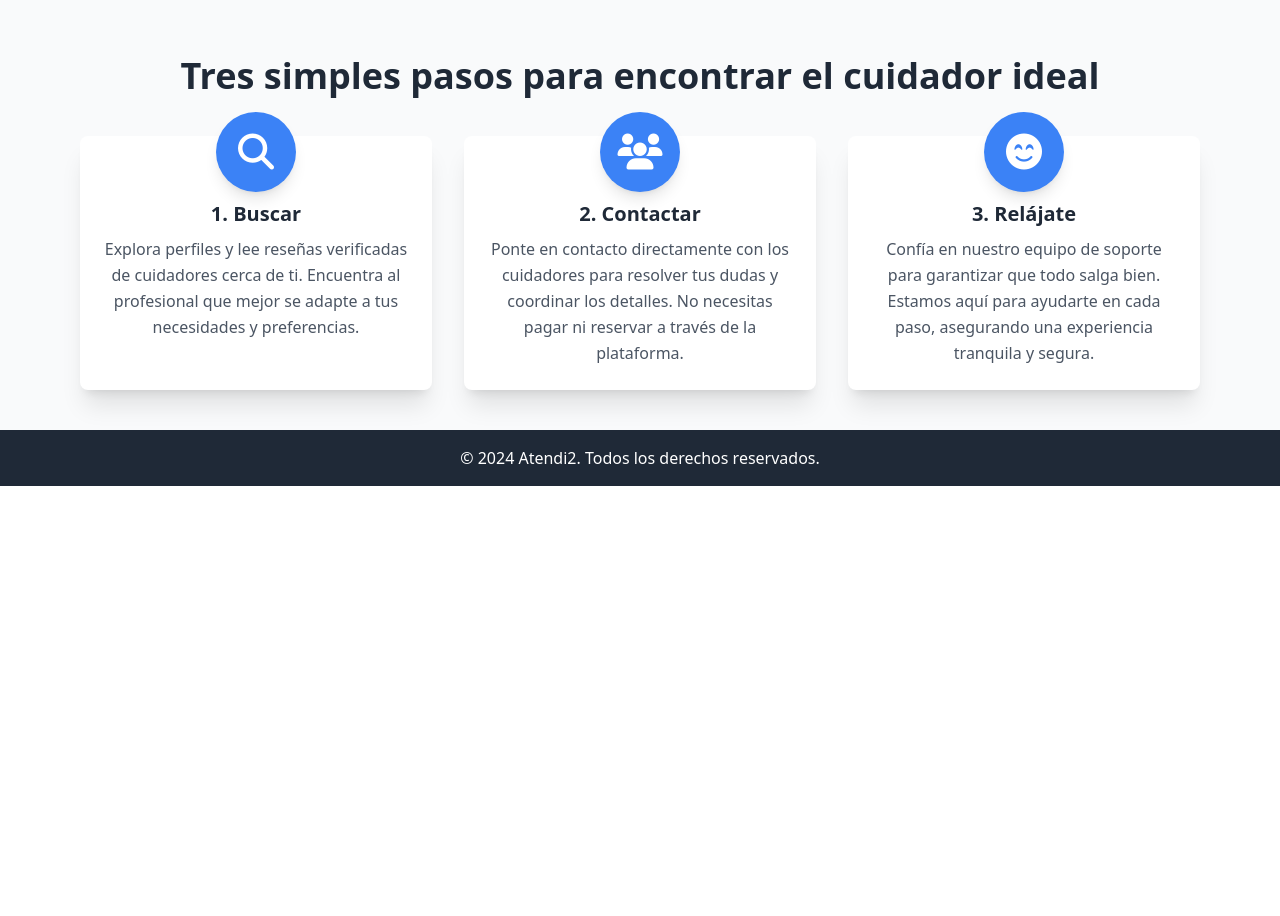
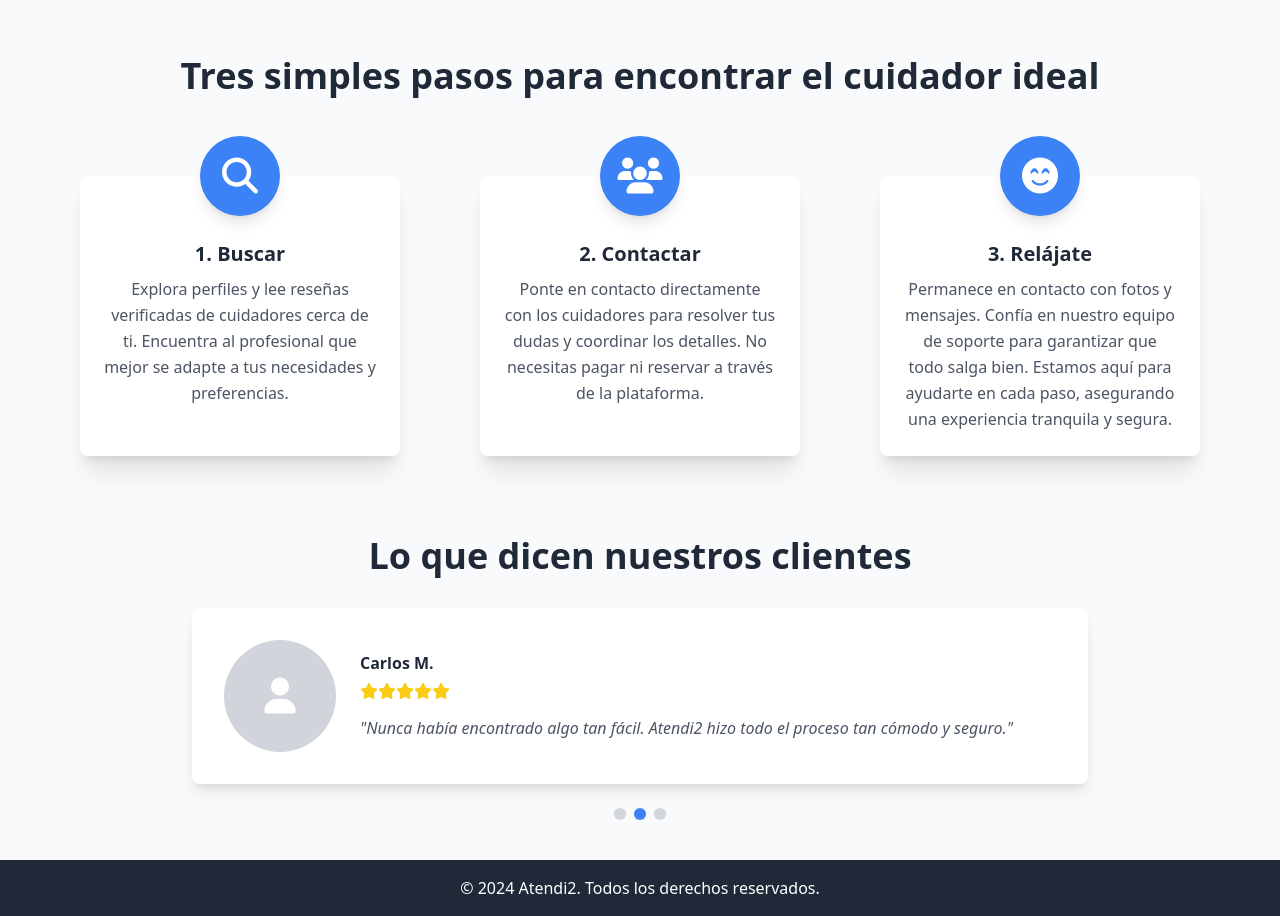
Before and after one commit to DivuxDev/frontend-EDC, a Vue app in the folder edc/: page / in a window 1280 px wide. Shown: the part 1280-2196 px from the top of the page. Before the commit the page ends 1766 px from the top, so only its background shows below. Built offline with nearby package versions, Linux system fonts and the light colour scheme.

Commit message:
Sección de reseñas en index

```diff
--- a/edc/src/views/Index.vue
+++ b/edc/src/views/Index.vue
@@ -10,6 +10,7 @@
 
 <template>
   <div>
+
     <section class="bg-[url('/buscador.png')] bg-no-repeat bg-center bg-cover md:p-20">
       <main>
         <!-- Encabezados -->
@@ -79,11 +80,11 @@
         Tres simples pasos para encontrar el cuidador ideal
       </h2>
 
-      <div class="grid grid-cols-1 md:grid-cols-2 lg:grid-cols-3 gap-8">
+      <div class="grid grid-cols-1 md:grid-cols-2 lg:grid-cols-3 gap-20 mt-20">
 
         <div class="relative flex flex-col items-center text-center bg-white p-6 rounded-lg shadow-xl">
           <div
-            class="absolute -top-6 flex items-center justify-center bg-blue-500 text-white w-20 h-20 rounded-full shadow-lg">
+            class="absolute -top-10 flex items-center justify-center bg-blue-500 text-white w-20 h-20 rounded-full shadow-lg">
             <i class="fas fa-search text-4xl"></i>
           </div>
           <h3 class="text-xl font-bold text-gray-800 mt-10 mb-2">1. Buscar</h3>
@@ -95,7 +96,7 @@
 
         <div class="relative flex flex-col items-center text-center bg-white p-6 rounded-lg shadow-xl">
           <div
-            class="absolute -top-6 flex items-center justify-center bg-blue-500 text-white w-20 h-20 rounded-full shadow-lg">
+            class="absolute -top-10 flex items-center justify-center bg-blue-500 text-white w-20 h-20 rounded-full shadow-lg">
             <i class="fas fa-users text-4xl"></i>
           </div>
           <h3 class="text-xl font-bold text-gray-800 mt-10 mb-2">2. Contactar</h3>
@@ -107,11 +108,12 @@
 
         <div class="relative flex flex-col items-center text-center bg-white p-6 rounded-lg shadow-xl">
           <div
-            class="absolute -top-6 flex items-center justify-center bg-blue-500 text-white w-20 h-20 rounded-full shadow-lg">
+            class="absolute -top-10 flex items-center justify-center bg-blue-500 text-white w-20 h-20 rounded-full shadow-lg">
             <i class="fas fa-smile-beam text-4xl"></i>
           </div>
           <h3 class="text-xl font-bold text-gray-800 mt-10 mb-2">3. Relájate</h3>
           <p class="text-gray-600 leading-relaxed">
+            Permanece en contacto con fotos y mensajes.
             Confía en nuestro equipo de soporte para garantizar que todo salga bien. Estamos aquí para ayudarte en cada
             paso, asegurando una experiencia tranquila y segura.
           </p>
@@ -120,17 +122,59 @@
       </div>
     </section>
 
-    <!--Scción de reseñas de personas-->
-    <section>
+    <!-- Sección de reseñas -->
+    <section class="px-4 py-10 md:px-12 lg:px-20 bg-gray-50">
+      <h2 class="text-center text-4xl font-bold text-gray-800 mb-8">
+        Lo que dicen nuestros clientes
+      </h2>
 
+      <div class="relative max-w-4xl mx-auto">
+        <!-- Contenedor de reseñas -->
+        <div class="flex items-center bg-white p-8 rounded-lg shadow-lg" :key="currentReview">
+          <!-- Imagen / icono -->
+          <div class="flex items-center justify-center bg-gray-300 text-white w-28 h-28 rounded-full mr-6">
+            <i class="fas fa-user text-4xl"></i>
+          </div>
+
+          <!-- <img :src="reviews[currentReview].image" :alt="`Foto de ${reviews[currentReview].name}`"
+            class="w-28 h-28 rounded-full shadow-md mr-6" /> -->
+
+          <!-- Contenido de la reseña -->
+          <div class="flex flex-col">
+            <!-- Nombre del cliente -->
+            <p class="text-gray-800 font-bold mb-2">{{ reviews[currentReview].name }}</p>
+
+            <!-- Indicador de estrellas -->
+            <div class="flex items-center mb-4 text-yellow-400">
+              <i class="fas fa-star"></i>
+              <i class="fas fa-star"></i>
+              <i class="fas fa-star"></i>
+              <i class="fas fa-star"></i>
+              <i class="fas fa-star"></i>
+            </div>
+
+            <!-- Texto -->
+            <blockquote class="text-gray-600 italic leading-relaxed">
+              "{{ reviews[currentReview].quote }}"
+            </blockquote>
+          </div>
+        </div>
+
+        <!-- Indicadores -->
+        <div class="flex justify-center mt-6 space-x-2">
+          <span v-for="(review, index) in reviews" :key="index" class="w-3 h-3 rounded-full cursor-pointer" :class="{
+            'bg-blue-500': index === currentReview,
+            'bg-gray-300': index !== currentReview,
+          }" @click="changeReview(index)"></span>
+        </div>
+      </div>
     </section>
-
-
 
   </div>
 </template>
 
 <script setup>
+import { ref, onMounted } from "vue";
 /*Arrays temporales, podemos crear una entidad (CONFIG_SERVICIOS) y guardar ahí los servicios, y al cargar la pagina por primera vez
 guardarlos en la store o alguna movida así, aunque tambien lo podemos dejar hardcodeado como buenos gordos
 */
@@ -157,4 +201,40 @@ const services = [
     icon: "fas fa-hospital"
   },
 ];
+
+const reviews = ref([
+  {
+    // image: "/a.jpg",
+    quote:
+      "El servicio fue increíble. Encontramos un cuidador que se convirtió en parte de nuestra familia.",
+    name: "María L.",
+  },
+  {
+    // image: "/a.jpg",
+    quote:
+      "Nunca había encontrado algo tan fácil. Atendi2 hizo todo el proceso tan cómodo y seguro.",
+    name: "Carlos M.",
+  },
+  {
+    // image: "/a.jpg",
+    quote:
+      "El soporte que recibimos fue excepcional. Sin duda, volveremos a usar el servicio.",
+    name: "Luisa F.",
+  },
+]);
+
+// Estado actual de la reseña
+const currentReview = ref(0);
+
+// Función para cambiar reseña
+const changeReview = (index) => {
+  currentReview.value = index;
+};
+
+// Ciclo automático
+onMounted(() => {
+  setInterval(() => {
+    currentReview.value = (currentReview.value + 1) % reviews.value.length;
+  }, 5000);
+});
 </script>
```
